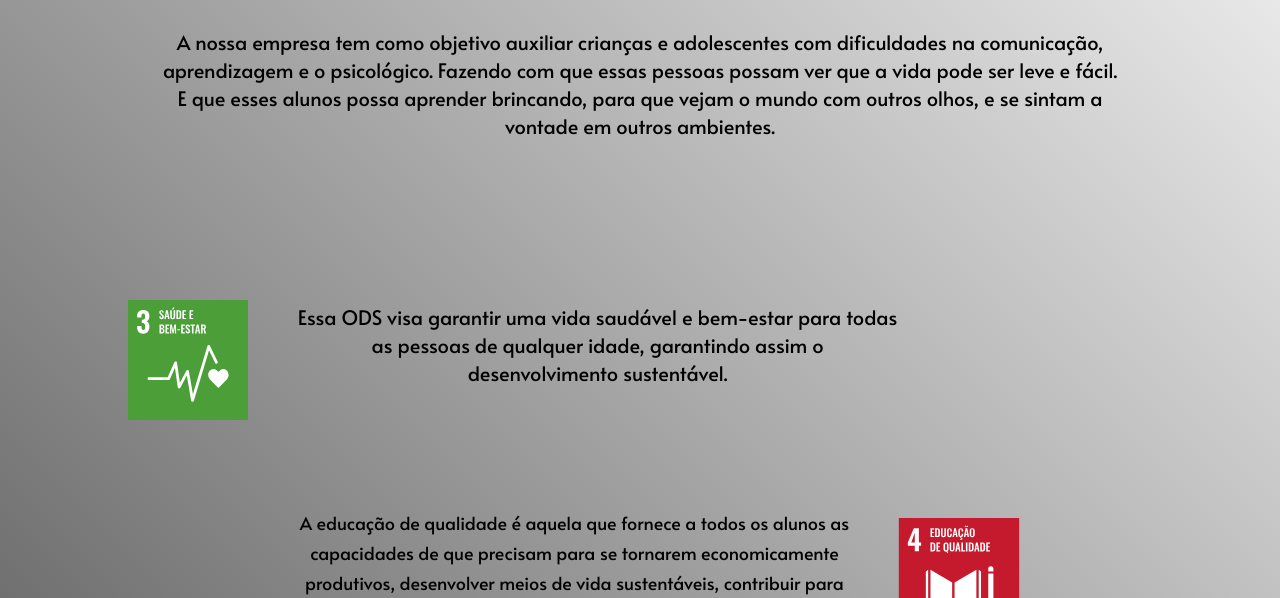
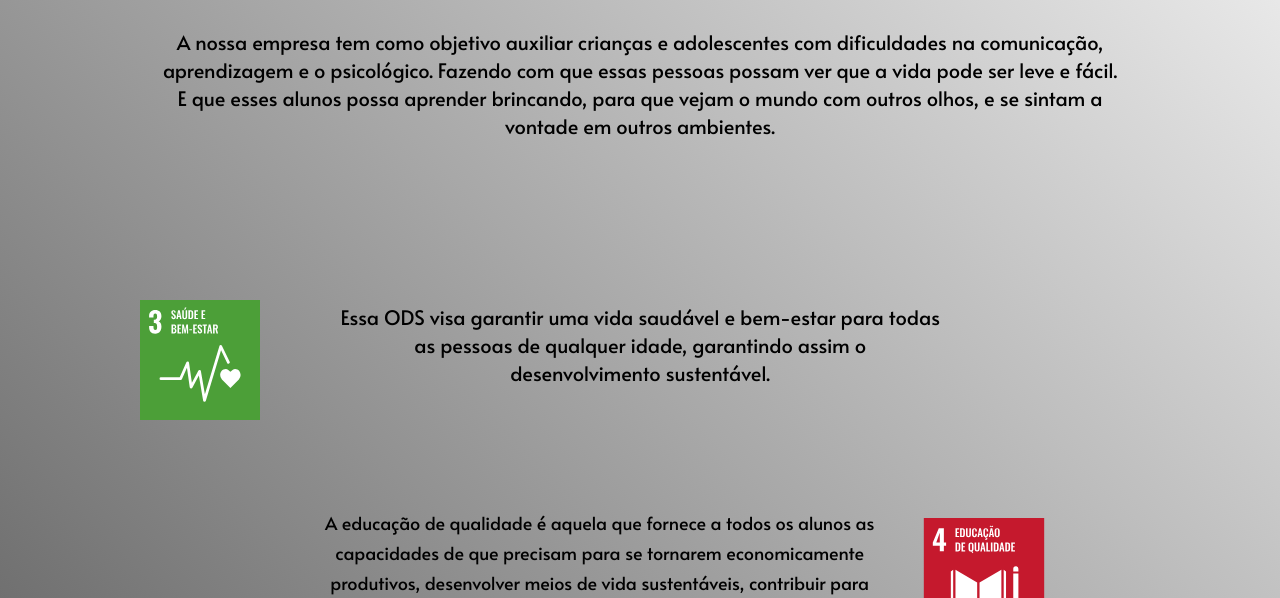
Before and after one commit to ArthOLX/Vital-mind, a plain HTML site: page objetivo.html in a window 1280 px wide. Shown: the part 202-800 px from the top of the page. Drawn offline with Linux system fonts and the light colour scheme.

Commit message:
Update objetivo.css

```diff
--- a/objetivo.css
+++ b/objetivo.css
@@ -71,12 +71,12 @@ header {
     align-items: center;
     margin-top: 100px;
     text-align: center;
-    margin-left: 3%;
+    margin-left: 4%;
 }
 
 .container .texto-um {
-    font-size: 16px;
-    margin-left: 50px;
+    font-size: 15px;
+    margin-left: 80px;
     font-size: 20px;
     font-family: "Alata", sans-serif;
     text-align: center;
@@ -87,7 +87,7 @@ header {
     display: flex;
     align-items: center;
     margin-bottom: 8%;
-    margin-left: 23%;
+    margin-left: 25%;
     text-align: center;
 }
 
@@ -104,6 +104,7 @@ header {
     width: 200px;
     height: 120px;
     padding-left: 80px;
+    margin-left: px;
 }
 
 .imgTamanho-dois {
```
